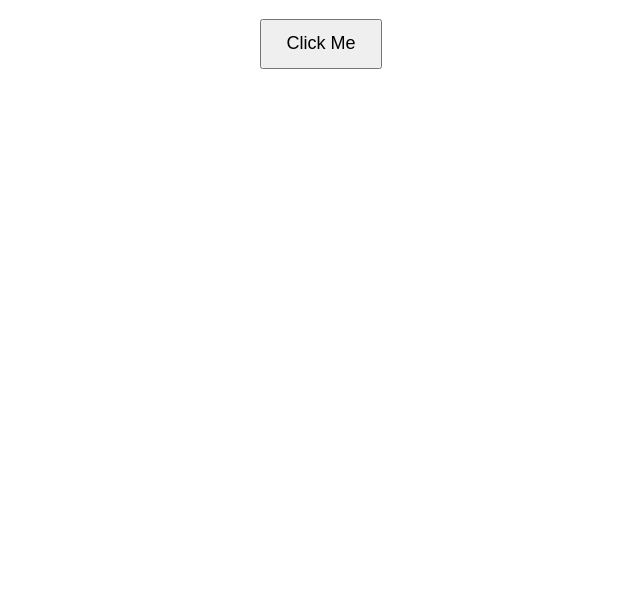
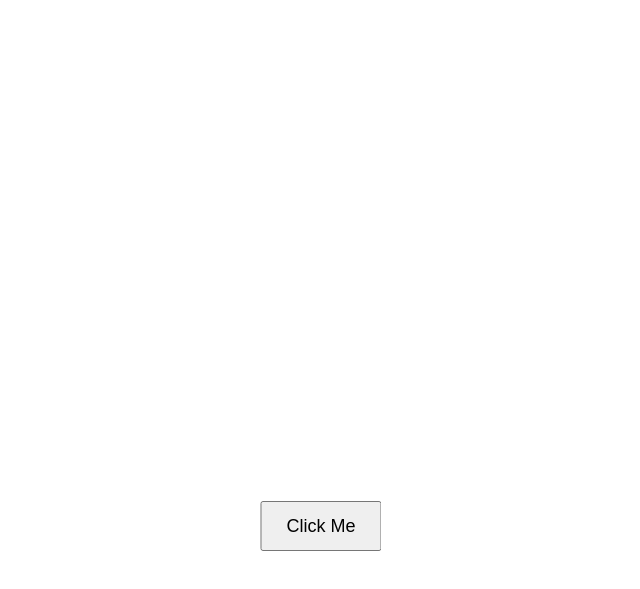
Before and after one commit to Foresteh/Paperclips, a plain HTML site: page index.html in a window 1280 px wide. Shown: the part 89-678 px from the top of the page, without its empty margins (319-959 px from the left). Drawn offline with Linux system fonts and the light colour scheme.

Commit message:
Update style.css

```diff
--- a/style.css
+++ b/style.css
@@ -18,8 +18,13 @@
     min-height: 50px;
 }
 
-#myButton {
-    margin-top: 100px;
+#showPopup {
+    position: absolute;
+    /* use absolute instead of relative position on the screen (not affected by previous elements)*/
+    bottom: 20%;
+    /* appears 20% of the screen from the bottom */
+    left: 50%;
+    transform: translateX(-50%);
 }
 
 /* Modal Styling */
```
